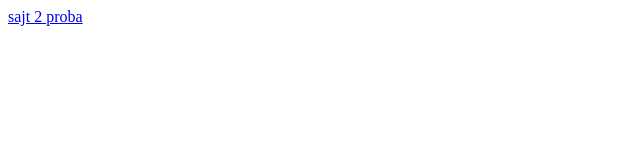
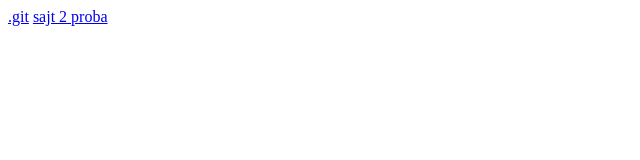
Before and after one commit to 159753x/159753x.github.io, a plain HTML site: page index.html in a window 1280 px wide. Shown: the full height of the page, 0-640 px from the left. Drawn offline with Linux system fonts and the light colour scheme.

Commit message:
new commit

```diff
--- a/index.html
+++ b/index.html
@@ -7,6 +7,8 @@
     <title>Homepage</title>
 </head>
 <body>
-    <a href="sajt 2 proba/">sajt 2 proba</a>
+<a href=".git/">.git</a>
+<a href="sajt 2 proba/">sajt 2 proba</a>
+
 </body>
 </html>
```
Also changed, not shown: 1 other file.
